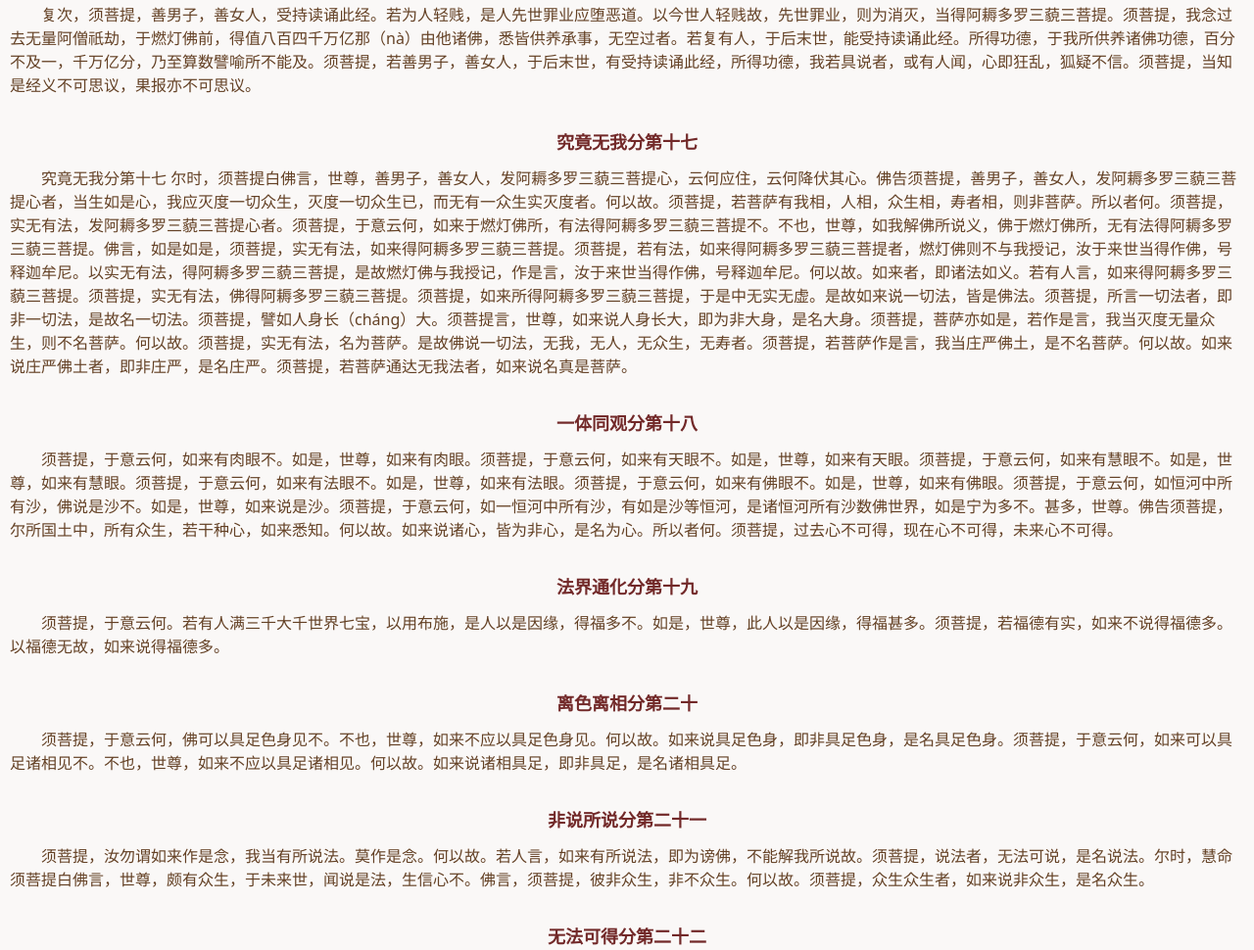
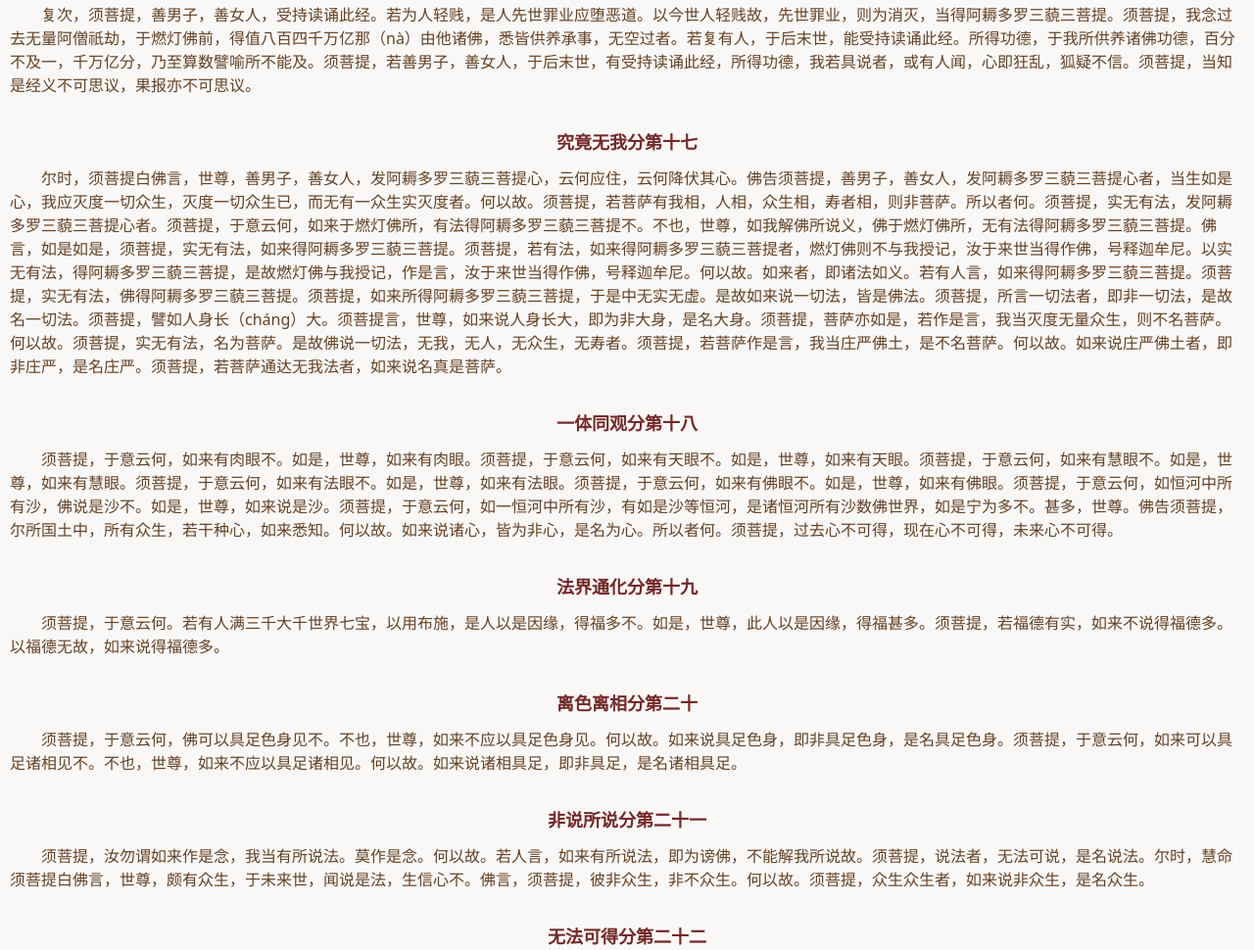
Before and after one commit to suizhengfaxing/jingangjing, a plain HTML site: page index.html in a window 1280 px wide. Shown: the part 4377-5347 px from the top of the page at 98% size. Drawn offline with Linux system fonts and the light colour scheme.

Commit message:
Add files via upload

```diff
--- a/index.html
+++ b/index.html
@@ -496,7 +496,7 @@
                     </strong>
                 </p>
                 <p style="line-height: 1.5em; margin-bottom: 0px; padding: 0px; outline: 0px; max-width: 100%; clear: both; min-height: 1em; color: rgb(100, 65, 37); font-family: system-ui, -apple-system, BlinkMacSystemFont, Helvetica Neue, PingFang SC, Hiragino Sans GB, Microsoft YaHei UI, Microsoft YaHei, Arial, sans-serif; font-size: 16px; overflow-wrap: break-word !important;">
-                    &emsp;&emsp;究竟无我分第十七 尔时，须菩提白佛言，世尊，善男子，善女人，发阿耨多罗三藐三菩提心，云何应住，云何降伏其心。佛告须菩提，善男子，善女人，发阿耨多罗三藐三菩提心者，当生如是心，我应灭度一切众生，灭度一切众生已，而无有一众生实灭度者。何以故。须菩提，若菩萨有我相，人相，众生相，寿者相，则非菩萨。所以者何。须菩提，实无有法，发阿耨多罗三藐三菩提心者。须菩提，于意云何，如来于燃灯佛所，有法得阿耨多罗三藐三菩提不。不也，世尊，如我解佛所说义，佛于燃灯佛所，无有法得阿耨多罗三藐三菩提。佛言，如是如是，须菩提，实无有法，如来得阿耨多罗三藐三菩提。须菩提，若有法，如来得阿耨多罗三藐三菩提者，燃灯佛则不与我授记，汝于来世当得作佛，号释迦牟尼。以实无有法，得阿耨多罗三藐三菩提，是故燃灯佛与我授记，作是言，汝于来世当得作佛，号释迦牟尼。何以故。如来者，即诸法如义。若有人言，如来得阿耨多罗三藐三菩提。须菩提，实无有法，佛得阿耨多罗三藐三菩提。须菩提，如来所得阿耨多罗三藐三菩提，于是中无实无虚。是故如来说一切法，皆是佛法。须菩提，所言一切法者，即非一切法，是故名一切法。须菩提，譬如人身长（cháng）大。须菩提言，世尊，如来说人身长大，即为非大身，是名大身。须菩提，菩萨亦如是，若作是言，我当灭度无量众生，则不名菩萨。何以故。须菩提，实无有法，名为菩萨。是故佛说一切法，无我，无人，无众生，无寿者。须菩提，若菩萨作是言，我当庄严佛土，是不名菩萨。何以故。如来说庄严佛土者，即非庄严，是名庄严。须菩提，若菩萨通达无我法者，如来说名真是菩萨。
+                    &emsp;&emsp;尔时，须菩提白佛言，世尊，善男子，善女人，发阿耨多罗三藐三菩提心，云何应住，云何降伏其心。佛告须菩提，善男子，善女人，发阿耨多罗三藐三菩提心者，当生如是心，我应灭度一切众生，灭度一切众生已，而无有一众生实灭度者。何以故。须菩提，若菩萨有我相，人相，众生相，寿者相，则非菩萨。所以者何。须菩提，实无有法，发阿耨多罗三藐三菩提心者。须菩提，于意云何，如来于燃灯佛所，有法得阿耨多罗三藐三菩提不。不也，世尊，如我解佛所说义，佛于燃灯佛所，无有法得阿耨多罗三藐三菩提。佛言，如是如是，须菩提，实无有法，如来得阿耨多罗三藐三菩提。须菩提，若有法，如来得阿耨多罗三藐三菩提者，燃灯佛则不与我授记，汝于来世当得作佛，号释迦牟尼。以实无有法，得阿耨多罗三藐三菩提，是故燃灯佛与我授记，作是言，汝于来世当得作佛，号释迦牟尼。何以故。如来者，即诸法如义。若有人言，如来得阿耨多罗三藐三菩提。须菩提，实无有法，佛得阿耨多罗三藐三菩提。须菩提，如来所得阿耨多罗三藐三菩提，于是中无实无虚。是故如来说一切法，皆是佛法。须菩提，所言一切法者，即非一切法，是故名一切法。须菩提，譬如人身长（cháng）大。须菩提言，世尊，如来说人身长大，即为非大身，是名大身。须菩提，菩萨亦如是，若作是言，我当灭度无量众生，则不名菩萨。何以故。须菩提，实无有法，名为菩萨。是故佛说一切法，无我，无人，无众生，无寿者。须菩提，若菩萨作是言，我当庄严佛土，是不名菩萨。何以故。如来说庄严佛土者，即非庄严，是名庄严。须菩提，若菩萨通达无我法者，如来说名真是菩萨。
                 </p>
                 <p style="margin-bottom: 0px; padding: 0px; outline: 0px; max-width: 100%; clear: both; min-height: 1em; color: rgb(100, 65, 37); font-family: system-ui, -apple-system, BlinkMacSystemFont, Helvetica Neue, PingFang SC, Hiragino Sans GB, Microsoft YaHei UI, Microsoft YaHei, Arial, sans-serif; font-size: 16px; text-align: center; overflow-wrap: break-word !important;">
                     <br style="margin: 0px; padding: 0px; outline: 0px; max-width: 100%; overflow-wrap: break-word !important;">
```
